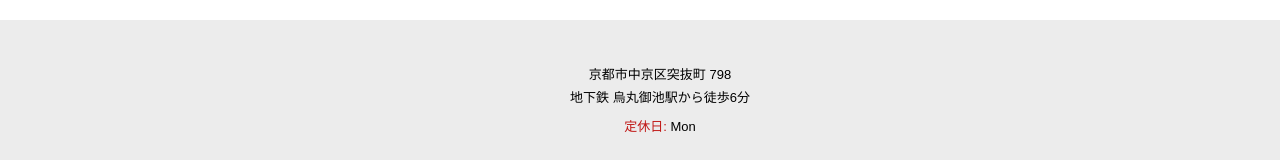
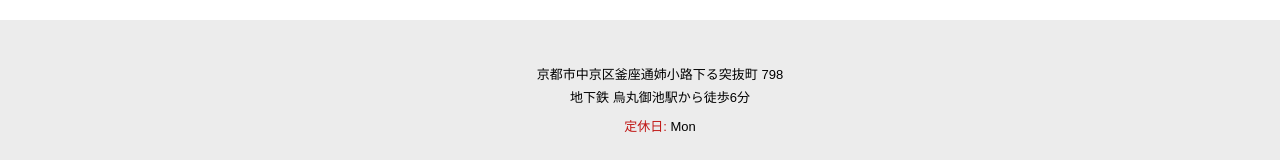
Before and after one commit to ymikaeru/ayumi-hairstylist, a website: page docs/index.html in a window 1280 px wide. Shown: the part 3402-3562 px from the top of the page. Drawn offline with Linux system fonts and the light colour scheme; a script that the page names is missing.

Commit message:
Update index.html

```diff
--- a/docs/index.html
+++ b/docs/index.html
@@ -292,7 +292,7 @@
         <!-- <h1 class="big_title small">Info</h1> -->
         <div class="address_cont is-row align-start">
           <div class="address">
-            <p class="address_txt">京都市中京区突抜町 798</p>
+            <p class="address_txt">京都市中京区釜座通姉小路下る突抜町 798</p>
             <p class="station_info">
               地下鉄 烏丸御池駅から徒歩6分
             </p>
```
